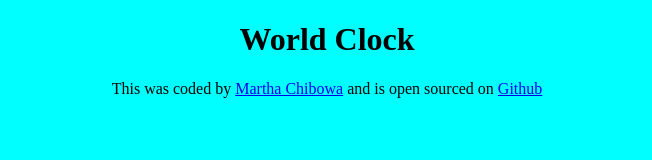
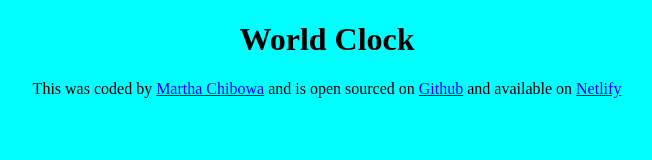
Before and after one commit to Marthania/world-clock, a plain HTML site: page index.html in a window 1280 px wide. Shown: the whole page, without its empty margins (313-965 px from the left). Drawn offline with Linux system fonts and the light colour scheme.

Commit message:
updated netlify link

```diff
--- a/index.html
+++ b/index.html
@@ -9,7 +9,8 @@
 </head>
 <body>
     <h1>World Clock</h1>
-    <footer>This was coded by <a href="https://github.com/Marthania" target="_blank">Martha Chibowa</a> and is open sourced on <a href="https://github.com/Marthania/world-clock" target="_blank">Github</a>
+    <footer>This was coded by <a href="https://github.com/Marthania" target="_blank">Martha Chibowa</a> and is open sourced on
+         <a href="https://github.com/Marthania/world-clock" target="_blank">Github</a> and available on <a href="https://marthania-worldclock.netlify.app/" target="_blank">Netlify</a>
     </footer>
     <script src="index.js"></script>
 
```
